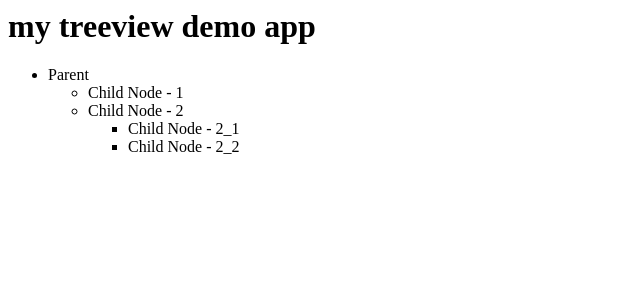
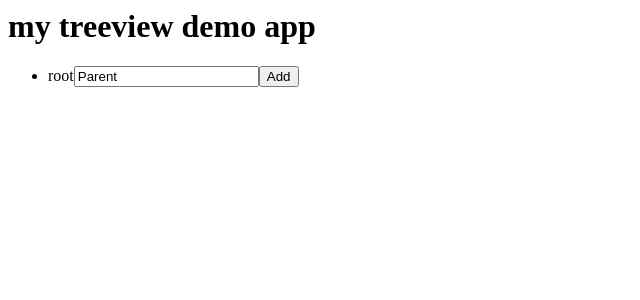
Before and after one commit to pankajunhale/react-treeview-demo, a React (Create React App) app: page / in a window 1280 px wide. Shown: the top 300 px of the page, without its empty margins (0-640 px from the left). Built offline with nearby package versions, Linux system fonts and the light colour scheme.

Commit message:
treeview demo - integration of add and remove

```diff
--- a/src/components/TreeViewItem.js
+++ b/src/components/TreeViewItem.js
@@ -1,10 +1,70 @@
-export default function TreeViewItem({ id, name, children }) {
-  if (id && name) {
+import { useState } from "react";
+
+export default function TreeViewItem({
+  id,
+  title,
+  handleCreateNode,
+  handleDeleteNode,
+  children,
+}) {
+  const DEFAULT_NODE_NAME = "New Node";
+  const [nodeTitle, setNodeTitle] = useState(title || "");
+
+  const handleAdd = (targetId) => {
+    const data = {
+      id: new Date().getTime(),
+      title: DEFAULT_NODE_NAME,
+      targetId,
+      children: [],
+    };
+    handleCreateNode(data);
+  };
+
+  const handleDelete = (targetId) => {
+    const data = {
+      id,
+      title: nodeTitle,
+      targetId,
+    };
+    handleDeleteNode(data);
+  };
+
+  const renderButton = (id) => {
     return (
-      <li key={id}>
-        {name}
-        {children}
-      </li>
+      <>
+        {id !== "root" ? (
+          <>
+            <button onClick={() => handleAdd(id)}>Add</button>
+            <button onClick={() => handleDelete(id)}>Remove</button>
+          </>
+        ) : (
+          <button onClick={() => handleAdd(id)}>Add</button>
+        )}
+      </>
     );
-  } else return null;
+  };
+
+  const render = () => {
+    if (id && title) {
+      return (
+        <li key={id}>
+          {id}
+          <input
+            value={nodeTitle}
+            onChange={(e) => {
+              setNodeTitle(e.target.value);
+              console.log(e.target.value);
+            }}
+            onSubmit={(e) => {
+              console.log(e.target.value);
+            }}
+          />
+          {renderButton(id)}
+          {children}
+        </li>
+      );
+    } else return null;
+  };
+
+  return render();
 }
--- a/src/tree-view/TreeViewContainer.js
+++ b/src/tree-view/TreeViewContainer.js
@@ -1,52 +1,27 @@
 import { useState } from "react";
 import TreeViewItem from "../components/TreeViewItem";
+import { findObjectById } from "../utils/utility";
 
 export default function TreeViewContainer() {
   const initialState = {
     id: "root",
-    name: "Parent",
-    isExpandable: true,
-    children: [
-      {
-        id: "1",
-        name: "Child Node - 1",
-      },
-      {
-        id: "2",
-        name: "Child Node - 2",
-        isExpandable: true,
-        children: [
-          {
-            id: "2_1",
-            name: "Child Node - 2_1",
-          },
-          {
-            id: "2_2",
-            name: "Child Node - 2_2",
-          },
-        ],
-      },
-    ],
+    title: "Parent",
+    targetId: "root",
+    expanded: true,
+    children: [],
   };
 
   const [treeViewData, setTreeViewData] = useState(initialState);
-  const renderTree = (nodes) => {
-    console.log(nodes.children);
-    return (
-      <>
-        {Array.isArray(nodes.children) ? (
-          <ul>{nodes.children.map((node) => renderTree(node))}</ul>
-        ) : (
-          renderNode(nodes)
-        )}
-      </>
-    );
-  };
 
   const renderTreeNew = (nodes) => {
     console.log(nodes.children);
     return (
-      <TreeViewItem id={nodes.id} name={nodes.name}>
+      <TreeViewItem
+        id={nodes.id}
+        title={nodes.title}
+        handleCreateNode={createNode}
+        handleDeleteNode={deleteNode}
+      >
         {Array.isArray(nodes.children) ? (
           <ul>{nodes.children.map((node) => renderTreeNew(node))}</ul>
         ) : null}
@@ -54,27 +29,32 @@ export default function TreeViewContainer() {
     );
   };
 
-  const renderNode = (node) => {
-    console.log("renderNode", node);
-    return (
-      <li key={node.id} id={node.id}>
-        {node.name}
-      </li>
-      //node.name
-    );
+  const createNode = (data) => {
+    console.log("saveNode", data);
+    const newTreeView = { ...treeViewData };
+    let node = findObjectById(newTreeView, data.targetId);
+    if (node) {
+      node.children.push(data);
+    }
+    console.log(newTreeView);
+    setTreeViewData(newTreeView);
   };
 
-  const renderChildren = (node) => {
-    console.log("renderNode", node);
-    return (
-      <li key={node.id} id={node.id}>
-        {node.name}
-      </li>
-    );
-  };
-
-  const createNode = (node) => {
-    console.log("saveNode");
+  const deleteNode = (data) => {
+    //console.log("deleteNode", data);
+    const newTreeView = { ...treeViewData };
+    const node = findObjectById(newTreeView, data.targetId);
+    const parentNode = findObjectById(newTreeView, node.targetId);
+    console.log(node, parentNode);
+    console.table(parentNode.children);
+    if (parentNode && parentNode.children) {
+      const filterChildren = parentNode.children.filter(
+        (item) => item.id !== node.id
+      );
+      console.table(filterChildren);
+      parentNode.children = [...filterChildren];
+      setTreeViewData(newTreeView);
+    }
   };
 
   const render = () => {
--- /dev/null
+++ b/src/utils/utility.js
@@ -0,0 +1,48 @@
+export const generateTreeNew = (obj) => {
+  //console.log(obj);
+  // If the argument is not an object or is null, return null
+  if (typeof obj !== "object" || obj === null) {
+    return null;
+  }
+
+  // Initialize an empty result array
+  const result = [];
+  let i = 0;
+  // Iterate over all the keys in the object
+  console.log("B:", obj);
+  for (const key in obj) {
+    console.log(key);
+    const childTree = generateTreeNew(obj[key]);
+    console.log("K:", childTree);
+    // If the child tree is not null, add it to the node's children array
+    if (childTree !== null) {
+      console.log("has child", obj[key]);
+    } else {
+      console.log("no child");
+    }
+
+    // Add the node to the result array
+    //result.push(node);
+    // if (childTree !== null && node.expanded) {
+    //   node.path = result.length > 0 && result[i].title ? result[i].title : ''
+    // }
+    i = i + 1;
+  }
+
+  // Return the result array
+  //console.log(result, "----");
+  return result;
+};
+
+export const findObjectById = (root, targetId) => {
+  if (root.id === targetId) {
+    return root;
+  }
+  for (let child of root.children) {
+    const foundObject = findObjectById(child, targetId);
+    if (foundObject !== null) {
+      return foundObject;
+    }
+  }
+  return null;
+};
```
